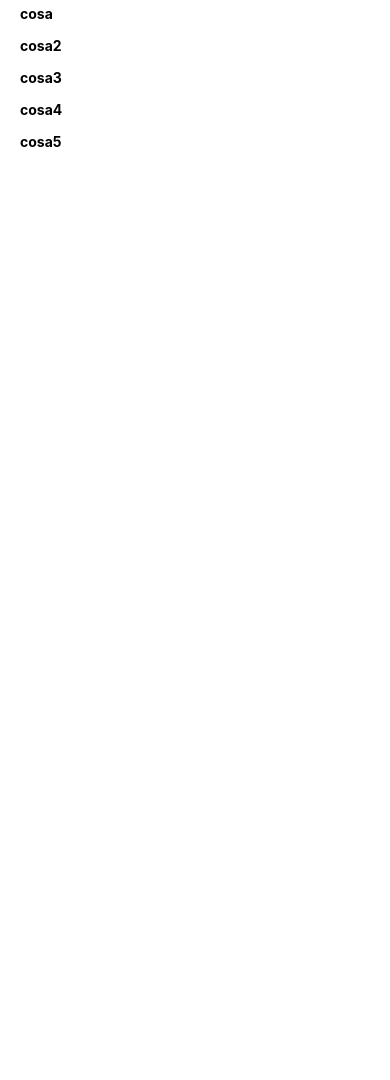
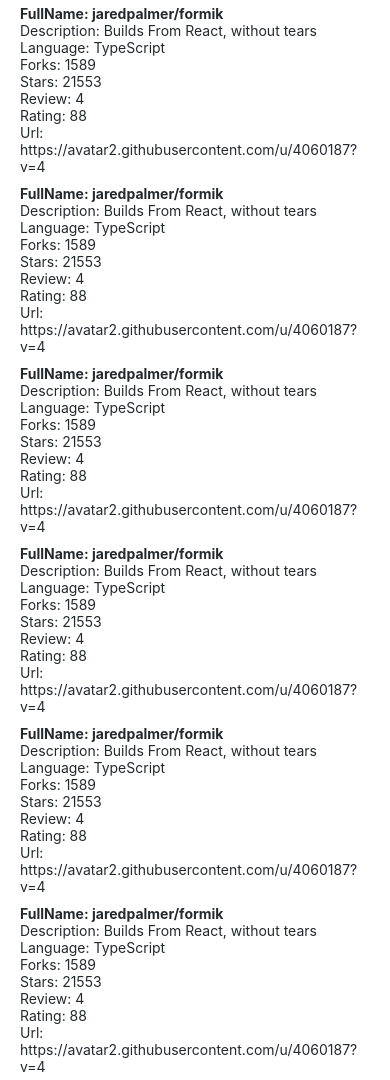
Before and after one commit to ruinov2/rate-repository-app, a React Native app: screen / in a window 390 px wide. Before the commit the page ends 844 px from the top, so only its background shows below. Built offline with nearby package versions, Linux system fonts and the light colour scheme.

Commit message:
Añadido tema

```diff
--- a/src/components/RepositoryItem.jsx
+++ b/src/components/RepositoryItem.jsx
@@ -1,10 +1,28 @@
 import React from 'react';
-import { View, Text } from 'react-native';
+import { View, Text, StyleSheet } from 'react-native';
+import StyledText from './StyledText.jsx';
 
 const RepositoryItem = (props) => (
-  <View key={props.id} style={{ padding: 20, paddingBottom: 5, paddingTop: 5 }}>
-    <Text style={{ fontWeight: 'bold', marginBottom: 5 }}>{props.id}</Text>
+  <View key={props.id} style={styles.container}>
+    <StyledText fontSize='subheading' fontWeight='bold'>
+      FullName: {props.fullName}
+    </StyledText>
+    <StyledText>Description: {props.description}</StyledText>
+    <StyledText>Language: {props.language}</StyledText>
+    <StyledText>Forks: {props.forksCount}</StyledText>
+    <StyledText>Stars: {props.stargazersCount}</StyledText>
+    <StyledText>Review: {props.reviewCount}</StyledText>
+    <StyledText>Rating: {props.ratingAverage}</StyledText>
+    <StyledText>Url: {props.ownerAvatarUrl}</StyledText>
   </View>
 );
 
+const styles = StyleSheet.create({
+  container: {
+    padding: 20,
+    paddingBottom: 5,
+    paddingTop: 5,
+  },
+});
+
 export default RepositoryItem;
--- /dev/null
+++ b/src/components/StyledText.jsx
@@ -0,0 +1,46 @@
+import React from 'react';
+import { Text, StyleSheet } from 'react-native';
+import theme from '../theme.js';
+
+const styles = StyleSheet.create({
+  text: {
+    fontSize: theme.fontSizes.body,
+    color: theme.colors.textPrimary,
+    fontFamily: theme.fonts.main,
+    fontWeight: theme.fontWeights.normal,
+  },
+  colorPrimary: {
+    color: theme.colors.primary,
+  },
+  colorSecondary: {
+    color: theme.colors.textSecondary,
+  },
+  bold: {
+    fontWeight: theme.fontWeights.bold,
+  },
+  subheading: {
+    fontSize: theme.fontSizes.subheading,
+  },
+});
+
+export default function StyledText({
+  children,
+  color,
+  fontSize,
+  fontWeight,
+  style,
+  ...restOfProps
+}) {
+  const textStyles = [
+    styles.text,
+    color === 'primary' && styles.colorPrimary,
+    color === 'secondary' && styles.colorSecondary,
+    fontSize === 'bold' && styles.subheading,
+    fontWeight === 'bold' && styles.bold,
+  ];
+  return (
+    <Text style={textStyles} {...restOfProps}>
+      {children}
+    </Text>
+  );
+}
--- a/src/data/repositories.js
+++ b/src/data/repositories.js
@@ -1,17 +1,68 @@
 export default [
   {
-    id: 'cosa',
+    id: 'jaredpalmer.formik1',
+    fullName: 'jaredpalmer/formik',
+    description: 'Builds From React, without tears',
+    language: 'TypeScript',
+    forksCount: '1589',
+    stargazersCount: '21553',
+    ratingAverage: '88',
+    reviewCount: '4',
+    ownerAvatarUrl: 'https://avatar2.githubusercontent.com/u/4060187?v=4',
   },
   {
-    id: 'cosa2',
+    id: 'jaredpalmer.formik2',
+    fullName: 'jaredpalmer/formik',
+    description: 'Builds From React, without tears',
+    language: 'TypeScript',
+    forksCount: '1589',
+    stargazersCount: '21553',
+    ratingAverage: '88',
+    reviewCount: '4',
+    ownerAvatarUrl: 'https://avatar2.githubusercontent.com/u/4060187?v=4',
   },
   {
-    id: 'cosa3',
+    id: 'jaredpalmer.formik3',
+    fullName: 'jaredpalmer/formik',
+    description: 'Builds From React, without tears',
+    language: 'TypeScript',
+    forksCount: '1589',
+    stargazersCount: '21553',
+    ratingAverage: '88',
+    reviewCount: '4',
+    ownerAvatarUrl: 'https://avatar2.githubusercontent.com/u/4060187?v=4',
   },
   {
-    id: 'cosa4',
+    id: 'jaredpalmer.formik4',
+    fullName: 'jaredpalmer/formik',
+    description: 'Builds From React, without tears',
+    language: 'TypeScript',
+    forksCount: '1589',
+    stargazersCount: '21553',
+    ratingAverage: '88',
+    reviewCount: '4',
+    ownerAvatarUrl: 'https://avatar2.githubusercontent.com/u/4060187?v=4',
   },
   {
-    id: 'cosa5',
+    id: 'jaredpalmer.formik5',
+    fullName: 'jaredpalmer/formik',
+    description: 'Builds From React, without tears',
+    language: 'TypeScript',
+    forksCount: '1589',
+    stargazersCount: '21553',
+    ratingAverage: '88',
+    reviewCount: '4',
+    ownerAvatarUrl: 'https://avatar2.githubusercontent.com/u/4060187?v=4',
+  },
+  {
+    id: 'jaredpalmer.formik6',
+    fullName: 'jaredpalmer/formik',
+    description: 'Builds From React, without tears',
+    language: 'TypeScript',
+    forksCount: '1589',
+    stargazersCount: '21553',
+    ratingAverage: '88',
+    reviewCount: '4',
+    ownerAvatarUrl: 'https://avatar2.githubusercontent.com/u/4060187?v=4',
   },
 ];
--- /dev/null
+++ b/src/theme.js
@@ -0,0 +1,20 @@
+const theme = {
+  colors: {
+    textPrimary: '#24292e',
+    textSecondary: '#586069',
+    primary: '#0366d6',
+  },
+  fontSizes: {
+    body: 14,
+    subheading: 16,
+  },
+  fonts: {
+    main: 'System',
+  },
+  fontWeights: {
+    normal: '400',
+    bold: '700',
+  },
+};
+
+export default theme;
```
